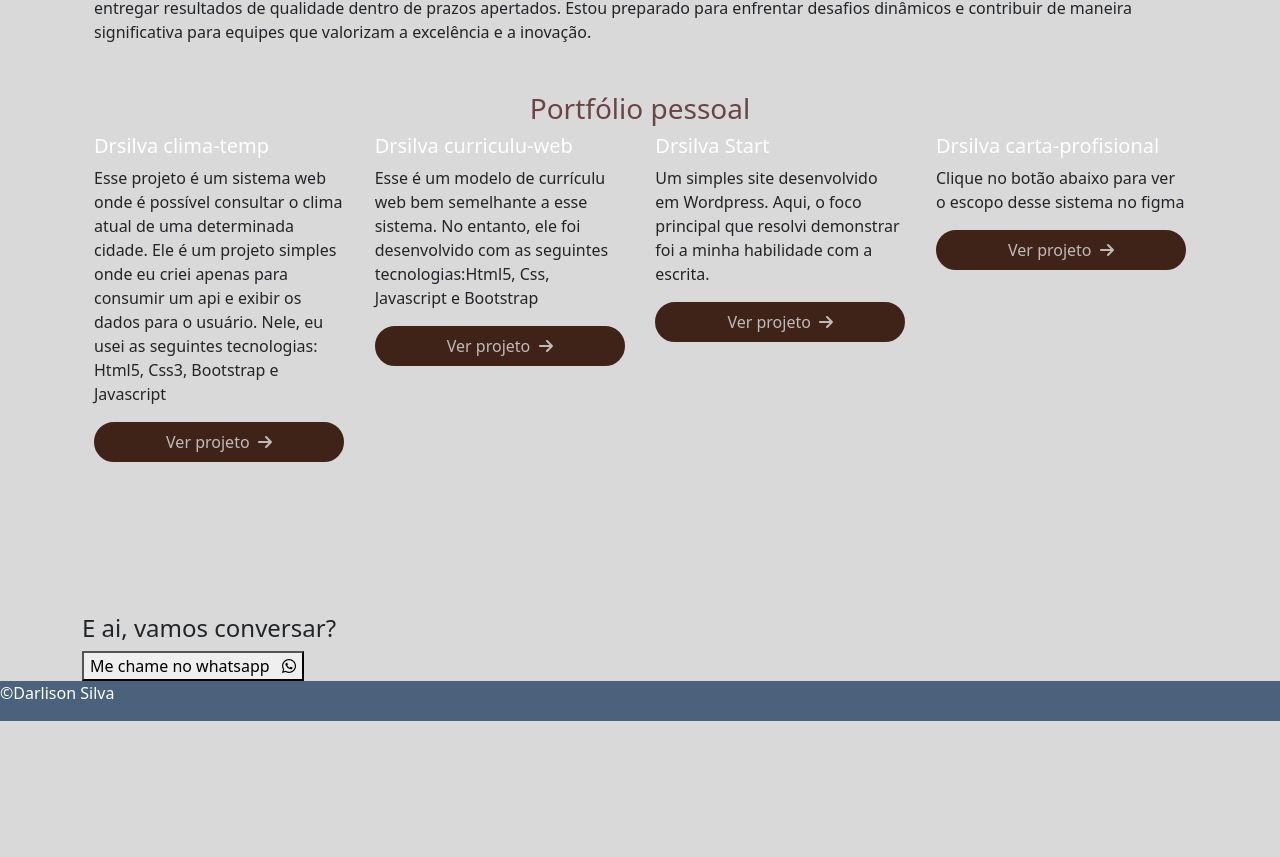
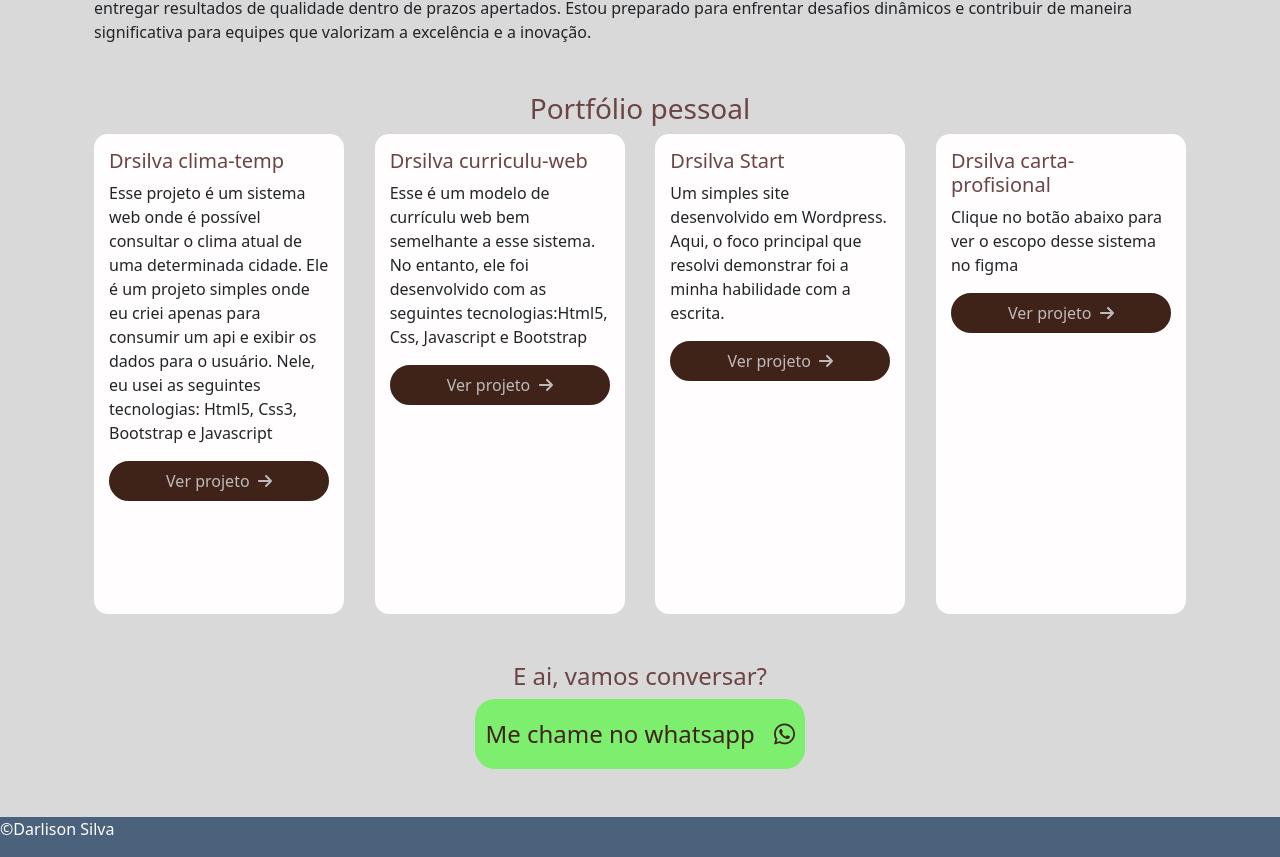
Before and after one commit to Darlison1398/carta-profissional, a React (Vite) app: page / in a window 1280 px wide. Shown: the part 1957-2814 px from the top of the page. Before the commit the page ends 2678 px from the top, so only its background shows below. Built offline with nearby package versions, Linux system fonts and the light colour scheme.

Commit message:
Atualizado 08-01-2024

```diff
--- a/src/App.css
+++ b/src/App.css
@@ -10,7 +10,7 @@ body{
     border-radius: 10px;
 }
 
-h3{
+h3, h4{
     color: #6B4444;
 }
 /**************************************************************/
@@ -98,8 +98,14 @@ h5{
 .project{
     max-width: 250px;
     height: 60vh;
+    background-color: #FFFDFD;
+    padding: 15px;
+    border-radius: 14px;
 }
 
+.project h5 {
+    color: #6B4444;
+}
 #btn-see{
     width: 100%;
     background-color: #3f2319;
@@ -115,3 +121,15 @@ h5{
     color:#3f2319;
     font-weight: 600;
 }
+
+
+/*  ZAP   **************************/
+.btn-zap{
+    height: 70px;
+    background-color: #7eee6f;
+    color: #3f2319;
+    border-radius: 20px;
+    font-size: 18pt;
+    border:none;
+    padding: 10px;
+}
--- a/src/components/main/components/Resume.jsx
+++ b/src/components/main/components/Resume.jsx
@@ -4,7 +4,7 @@ function Resume() {
 
     return (
         <div className="container mt-5">
-            <h3>Resumo profissional</h3>
+            <h3 className="text-center">Resumo profissional</h3>
             <p className="">
                 Como profissional de tecnologia, possuo uma sólida experiência em desenvolvimento
                 web, tanto no front-end quanto no back-end. Ao longo da minha trajetória, já
--- a/src/components/main/components/Zap.jsx
+++ b/src/components/main/components/Zap.jsx
@@ -4,10 +4,10 @@ import { faWhatsapp } from '@fortawesome/free-brands-svg-icons';
 
 function Zap() {
     return (
-        <div className="container-zap">
+        <div className="container mt-5 text-center mb-5">
             <h4>E ai, vamos conversar?</h4>
 
-            <button>Me chame no whatsapp &nbsp; <FontAwesomeIcon icon={faWhatsapp} /> </button>
+            <button className="btn-zap">Me chame no whatsapp &nbsp; <FontAwesomeIcon icon={faWhatsapp} /> </button>
         </div>
 
     );
```
